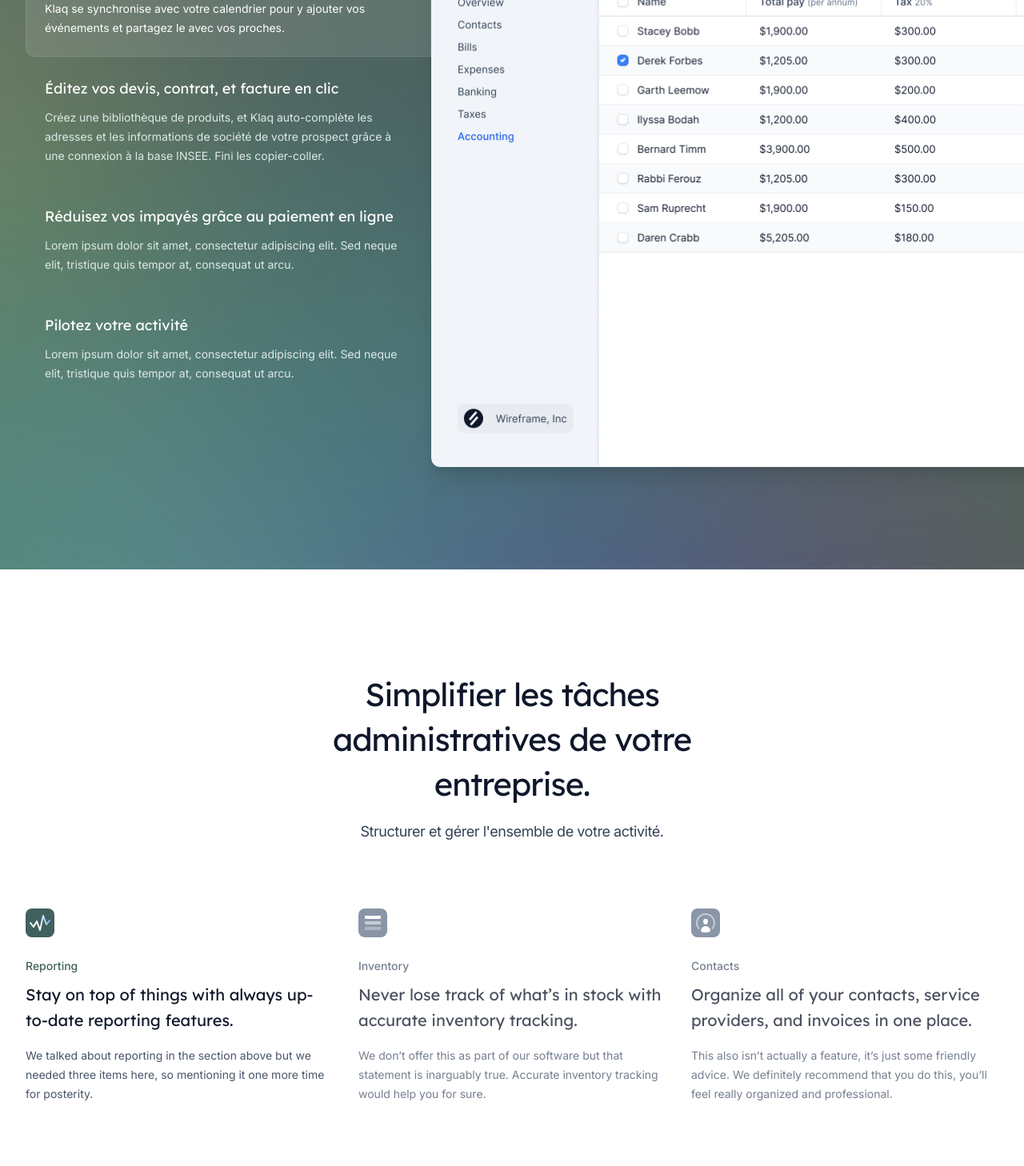
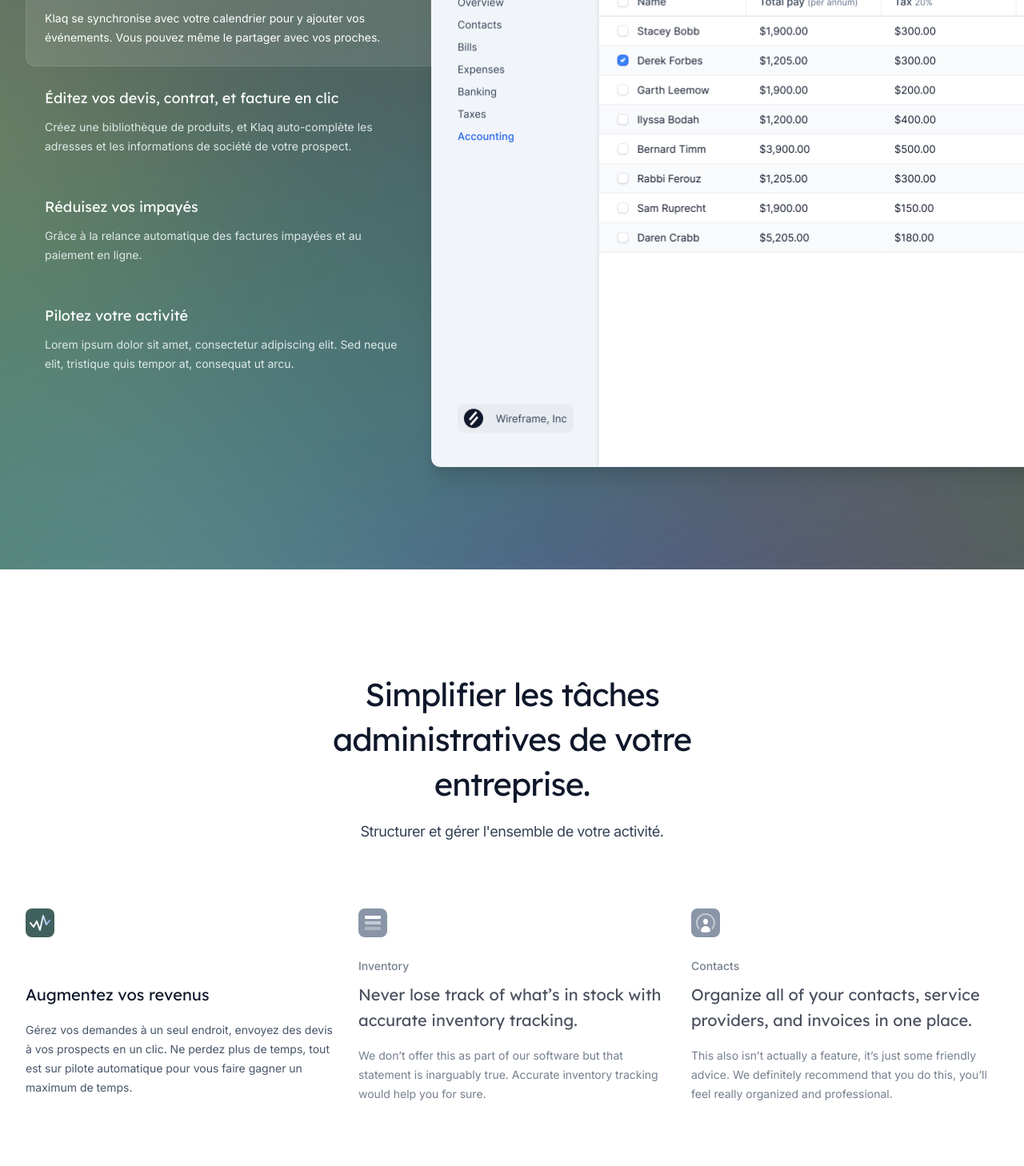
Before and after one commit to klaq-io/klaq-website, a Next.js app: page / in a window 1280 px wide. Shown: the part 1160-2618 px from the top of the page at 80% size. Built offline with nearby package versions, Linux system fonts and the light colour scheme.

Commit message:
pierre-12-11

```diff
--- a/src/components/PrimaryFeatures.tsx
+++ b/src/components/PrimaryFeatures.tsx
@@ -16,19 +16,19 @@ const features = [
   {
     title: 'Gérez votre planning d\'une main de maitre',
     description:
-      'Klaq se synchronise avec votre calendrier pour y ajouter vos événements et partagez le avec vos proches.',
+      'Klaq se synchronise avec votre calendrier pour y ajouter vos événements. Vous pouvez même le partager avec vos proches.',
     image: screenshotPayroll,
   },
   {
     title: 'Éditez vos devis, contrat, et facture en clic',
     description:
-      'Créez une bibliothèque de produits, et Klaq auto-complète les adresses et les informations de société de votre prospect grâce à une connexion à la base INSEE. Fini les copier-coller.',
+      'Créez une bibliothèque de produits, et Klaq auto-complète les adresses et les informations de société de votre prospect.',
     image: screenshotExpenses,
   },
   {
-    title: 'Réduisez vos impayés grâce au paiement en ligne',
+    title: 'Réduisez vos impayés',
     description:
-      'Lorem ipsum dolor sit amet, consectetur adipiscing elit. Sed neque elit, tristique quis tempor at, consequat ut arcu.',
+      'Grâce à la relance automatique des factures impayées et au paiement en ligne.',
     image: screenshotVatReturns,
   },
   {
--- a/src/components/SecondaryFeatures.tsx
+++ b/src/components/SecondaryFeatures.tsx
@@ -20,10 +20,10 @@ interface Feature {
 
 const features: Array<Feature> = [
   {
-    name: 'Reporting',
-    summary: 'Stay on top of things with always up-to-date reporting features.',
+    name: '',
+    summary: 'Augmentez vos revenus',
     description:
-      'We talked about reporting in the section above but we needed three items here, so mentioning it one more time for posterity.',
+      'Gérez vos demandes à un seul endroit, envoyez des devis à vos prospects en un clic. Ne perdez plus de temps, tout est sur pilote automatique pour vous faire gagner un maximum de temps.',
     image: screenshotProfitLoss,
     icon: function ReportingIcon() {
       let id = useId()
```
